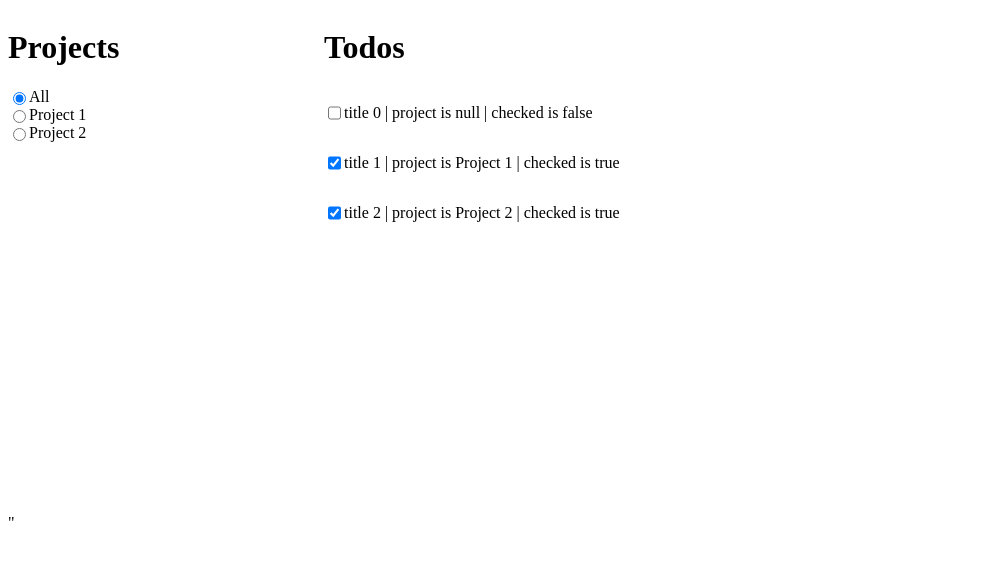
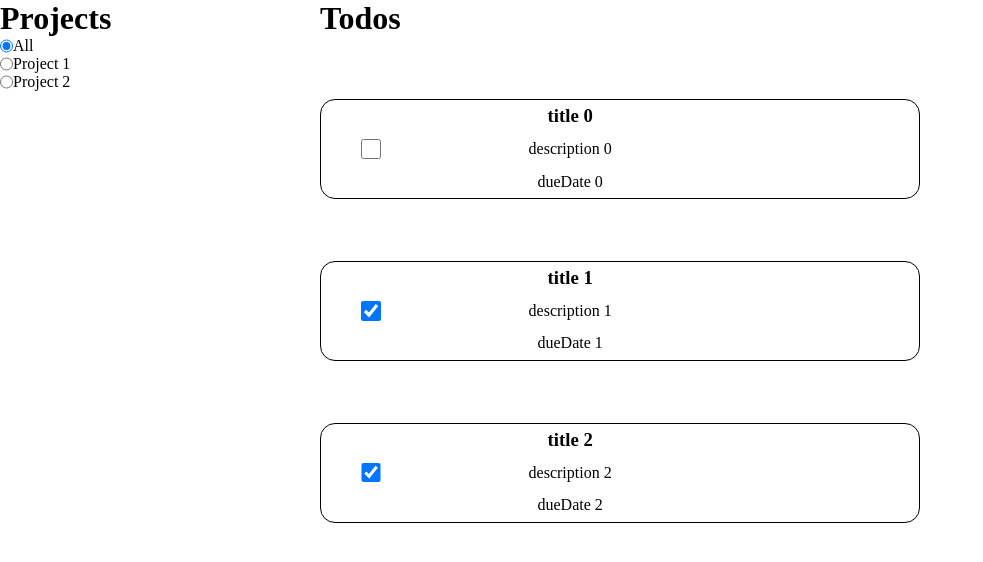
Before and after one commit to jacob-a-brown/odin-todo-list, a website built with webpack: page src/template.html in a window 1280 px wide. Shown: the top 562 px of the page, without its empty margins (0-983 px from the left). Built offline with nearby package versions, Linux system fonts and the light colour scheme.

Commit message:
style todo cards

```diff
--- a/src/dependencies/dom.js
+++ b/src/dependencies/dom.js
@@ -8,9 +8,9 @@
 const populateToDos = (function () {
     const clearDisplay = function() {
         todoContainer.replaceChildren();
-        const todoHeader = document.createElement("h1");
-        todoHeader.textContent = "Todos";
-        todoContainer.appendChild(todoHeader);
+        const todoTitle = document.createElement("h1");
+        todoTitle.textContent = "Todos";
+        todoContainer.appendChild(todoTitle);
     }
 
     const displayByFilter = function(filterParam = null, filterValue = null) {
@@ -35,19 +35,27 @@
             checkedButton.name = item.id;
             checkedButton.checked = item.checked;
 
-            const toDoNode = document.createElement("p");
-            toDoNode.className = "to-do-item";
-            toDoNode.id = item.id;
-            toDoNode.textContent = `${item.title} | project is ${item.project} | checked is ${item.checked}`;
+            const todoTitle = document.createElement("h3");
+            todoTitle.className = "todo-title";
+            todoTitle.textContent = item.title;
+
+            const todoDescription = document.createElement("p");
+            todoDescription.className = "todo-description";
+            todoDescription.textContent = item.description;
+
+            const todoDate = document.createElement("p");
+            todoDate.className = "todo-date";
+            todoDate.textContent = item.dueDate;
 
             checkedButton.addEventListener("click", function(){
                 item.checked = !item.checked;
                 checkedButton.checked = item.checked;
-                toDoNode.textContent = `${item.title} | project is ${item.project} | checked is ${item.checked}`;
             })
 
             toDoDiv.appendChild(checkedButton);
-            toDoDiv.appendChild(toDoNode);
+            toDoDiv.appendChild(todoTitle);
+            toDoDiv.appendChild(todoDescription);
+            toDoDiv.appendChild(todoDate);
             todoContainer.appendChild(toDoDiv);
         })
     }
--- a/src/style.css
+++ b/src/style.css
@@ -1,3 +1,9 @@
+*, body {
+    box-sizing: border-box;
+    margin: 0;
+    padding: 0;
+}
+
 .container {
     height: 100vh;
     width: 100%;
@@ -12,12 +18,42 @@
 
 .todo-container {
     grid-column: 2 / 3;
+    display: grid;
+    gap: 10px;
 }
 
 .todo-div {
-    display: flex;
-    justify-content: flex-start;
-    align-content: center;
+    height: 100px;
+    width: 600px;
+    display: grid;
+    grid-template-columns: 1fr 3fr 2fr;
+    grid-template-rows: repeat(3, 1fr);
+    border: 1px solid black;
+    border-radius: 15px;
+    align-items: center;
+    justify-items: center;
+}
+
+.todo-checkbox {
+    grid-column: 1 / 2;
+    grid-row: 1 / -1;
+    height: 20%;
+    width: 20%;
+}
+
+.todo-title {
+    grid-column: 2 / 3;
+    grid-row: 1 / 2;
+}
+
+.todo-description {
+    grid-column: 2 / 3;
+    grid-row: 2 / 3;
+}
+
+.todo-date {
+    grid-column: 2 / 3;
+    grid-row: 3 / 4;
 }
 
 .project-div {
```
